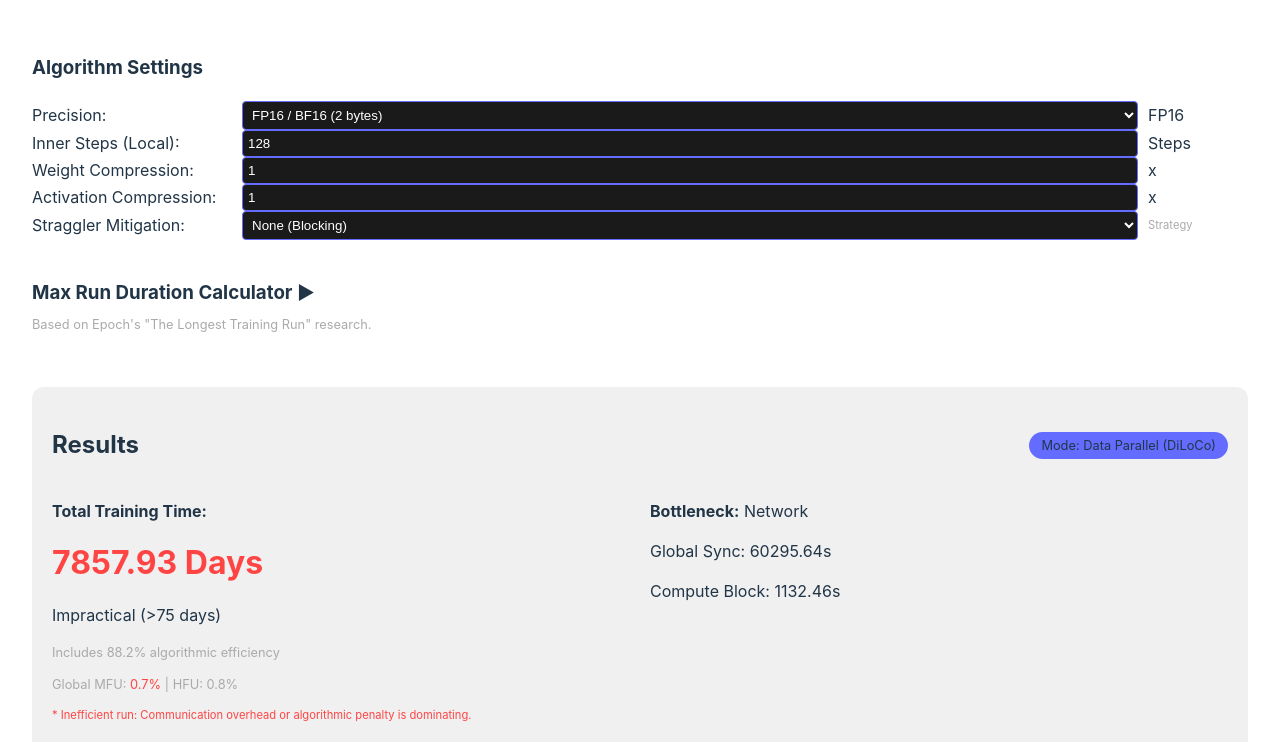
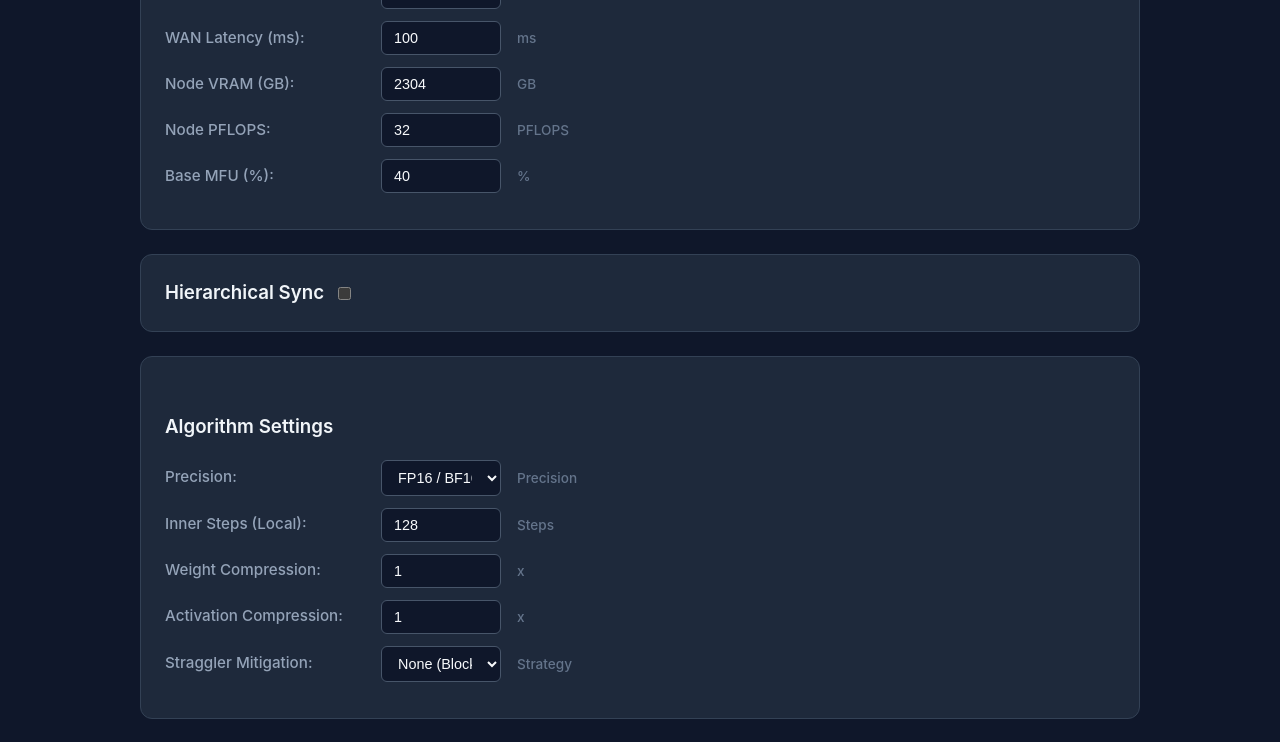
Before and after one commit to robirahman/miri-decentralized-training-report, a React (Vite) app in the folder simulator-web/: page / in a window 1280 px wide. Shown: the part 600-1342 px from the top of the page. Built offline with nearby package versions, Linux system fonts and the light colour scheme.

Commit message:
style: overhaul UI with professional dark theme and fix growth defaults

```diff
--- a/simulator-web/src/App.tsx
+++ b/simulator-web/src/App.tsx
@@ -5,20 +5,22 @@ const GrowthInput = ({ label, value, onChange }: { label: string, value: number,
   const percent = (multiple - 1) * 100;
 
   const inputStyle = {
-    background: '#1a1a1a',
-    color: 'white',
-    border: '1px solid #646cff',
-    padding: '5px',
-    borderRadius: '4px',
-    width: '100%',
+    background: '#2a2a2a',
+    color: '#e2e8f0',
+    border: '1px solid #475569',
+    padding: '6px 10px',
+    borderRadius: '6px',
+    width: '80px',
+    fontSize: '0.9em',
+    outline: 'none',
     boxSizing: 'border-box' as const
   };
 
   return (
-    <div style={{ display: 'grid', gridTemplateColumns: '140px 1fr 1fr 1fr', gap: '10px', alignItems: 'end', marginBottom: '15px' }}>
-      <label style={{ paddingBottom: '8px', fontSize: '0.9em' }}>{label}</label>
-      <div style={{ display: 'flex', flexDirection: 'column', gap: '4px' }}>
-        <span style={{ fontSize: '0.7em', color: '#aaa' }}>OOM/yr</span>
+    <div style={{ display: 'grid', gridTemplateColumns: '140px 100px 100px 100px', gap: '15px', alignItems: 'center', marginBottom: '12px' }}>
+      <label style={{ fontSize: '0.9em', fontWeight: 500, color: '#94a3b8' }}>{label}</label>
+      <div style={{ display: 'flex', flexDirection: 'column', gap: '2px' }}>
+        <span style={{ fontSize: '0.65em', color: '#64748b', textTransform: 'uppercase' as const, letterSpacing: '0.05em' }}>OOM/yr</span>
         <input
           type="number"
           step="0.01"
@@ -27,8 +29,8 @@ const GrowthInput = ({ label, value, onChange }: { label: string, value: number,
           style={inputStyle}
         />
       </div>
-      <div style={{ display: 'flex', flexDirection: 'column', gap: '4px' }}>
-        <span style={{ fontSize: '0.7em', color: '#aaa' }}>%/yr</span>
+      <div style={{ display: 'flex', flexDirection: 'column', gap: '2px' }}>
+        <span style={{ fontSize: '0.65em', color: '#64748b', textTransform: 'uppercase' as const, letterSpacing: '0.05em' }}>%/yr</span>
         <input
           type="number"
           step="1"
@@ -37,8 +39,8 @@ const GrowthInput = ({ label, value, onChange }: { label: string, value: number,
           style={inputStyle}
         />
       </div>
-      <div style={{ display: 'flex', flexDirection: 'column', gap: '4px' }}>
-        <span style={{ fontSize: '0.7em', color: '#aaa' }}>Multiple</span>
+      <div style={{ display: 'flex', flexDirection: 'column', gap: '2px' }}>
+        <span style={{ fontSize: '0.65em', color: '#64748b', textTransform: 'uppercase' as const, letterSpacing: '0.05em' }}>Multiple</span>
         <input
           type="number"
           step="0.1"
@@ -84,9 +86,9 @@ function App() {
 
   // The Longest Training Run Calculator
   const [showLongestRunCalc, setShowLongestRunCalc] = useState(false)
-  const [hwGrowth, setHwGrowth] = useState(0.37)
-  const [swGrowth, setSwGrowth] = useState(2.0)
-  const [investGrowth, setInvestGrowth] = useState(2.5)
+  const [hwGrowth, setHwGrowth] = useState(Math.log10(1.37))
+  const [swGrowth, setSwGrowth] = useState(Math.log10(3))
+  const [investGrowth, setInvestGrowth] = useState(Math.log10(3.5))
 
   const [results, setResults] = useState<any>(null)
 
@@ -255,7 +257,6 @@ function App() {
               step="10"
               value={parameters / 1e9}
               onChange={(e) => setParameters(Number(e.target.value) * 1e9)}
-              style={{ background: '#1a1a1a', color: 'white', border: '1px solid #646cff', padding: '5px', borderRadius: '4px' }}
             />
             <span>B</span>
           </div>
@@ -268,7 +269,6 @@ function App() {
               step="0.1"
               value={tokens / 1e12}
               onChange={(e) => setTokens(Number(e.target.value) * 1e12)}
-              style={{ background: '#1a1a1a', color: 'white', border: '1px solid #646cff', padding: '5px', borderRadius: '4px' }}
             />
             <span>T</span>
           </div>
@@ -285,7 +285,6 @@ function App() {
               step="1"
               value={numNodes}
               onChange={(e) => setNumNodes(Number(e.target.value))}
-              style={{ background: '#1a1a1a', color: 'white', border: '1px solid #646cff', padding: '5px', borderRadius: '4px' }}
             />
             <span>Nodes</span>
           </div>
@@ -298,7 +297,6 @@ function App() {
               step="10"
               value={bandwidthMbps}
               onChange={(e) => setBandwidthMbps(Number(e.target.value))}
-              style={{ background: '#1a1a1a', color: 'white', border: '1px solid #646cff', padding: '5px', borderRadius: '4px' }}
             />
             <span>Mbps</span>
           </div>
@@ -311,7 +309,6 @@ function App() {
               step="10"
               value={latencyMs}
               onChange={(e) => setLatencyMs(Number(e.target.value))}
-              style={{ background: '#1a1a1a', color: 'white', border: '1px solid #646cff', padding: '5px', borderRadius: '4px' }}
             />
             <span>ms</span>
           </div>
@@ -324,7 +321,6 @@ function App() {
               step="8"
               value={vramPerNode}
               onChange={(e) => setVramPerNode(Number(e.target.value))}
-              style={{ background: '#1a1a1a', color: 'white', border: '1px solid #646cff', padding: '5px', borderRadius: '4px' }}
             />
             <span>GB</span>
           </div>
@@ -337,7 +333,6 @@ function App() {
               step="1"
               value={pflopsPerNode}
               onChange={(e) => setPflopsPerNode(Number(e.target.value))}
-              style={{ background: '#1a1a1a', color: 'white', border: '1px solid #646cff', padding: '5px', borderRadius: '4px' }}
             />
             <span>PFLOPS</span>
           </div>
@@ -350,7 +345,6 @@ function App() {
               step="1"
               value={mfu * 100}
               onChange={(e) => setMfu(Number(e.target.value) / 100)}
-              style={{ background: '#1a1a1a', color: 'white', border: '1px solid #646cff', padding: '5px', borderRadius: '4px' }}
             />
             <span>%</span>
           </div>
@@ -363,11 +357,11 @@ function App() {
 
         <section>
           <div style={{ display: 'flex', gap: '10px', alignItems: 'center' }}>
-            <h3>Hierarchical Sync</h3>
+            <h3 style={{ margin: 0 }}>Hierarchical Sync</h3>
             <input type="checkbox" checked={useHierarchy} onChange={(e) => setUseHierarchy(e.target.checked)} />
           </div>
           {useHierarchy && (
-            <div style={{ borderLeft: '2px solid #646cff', paddingLeft: '15px' }}>
+            <div style={{ borderLeft: '2px solid #38bdf8', paddingLeft: '15px', marginTop: '1.5rem' }}>
               <div className="input-group">
                 <label>Group Nodes:</label>
                 <input
@@ -377,7 +371,6 @@ function App() {
                   step="1"
                   value={nodesPerGroup}
                   onChange={(e) => setNodesPerGroup(Number(e.target.value))}
-                  style={{ background: '#1a1a1a', color: 'white', border: '1px solid #646cff', padding: '5px', borderRadius: '4px' }}
                 />
                 <span>Nodes</span>
               </div>
@@ -390,7 +383,6 @@ function App() {
                   step="100"
                   value={regionalBandwidth}
                   onChange={(e) => setRegionalBandwidth(Number(e.target.value))}
-                  style={{ background: '#1a1a1a', color: 'white', border: '1px solid #646cff', padding: '5px', borderRadius: '4px' }}
                 />
                 <span>Mbps</span>
               </div>
@@ -403,7 +395,6 @@ function App() {
                   step="1"
                   value={regionalLatency}
                   onChange={(e) => setRegionalLatency(Number(e.target.value))}
-                  style={{ background: '#1a1a1a', color: 'white', border: '1px solid #646cff', padding: '5px', borderRadius: '4px' }}
                 />
                 <span>ms</span>
               </div>
@@ -416,7 +407,6 @@ function App() {
                   step="1"
                   value={regionalSteps}
                   onChange={(e) => setRegionalSteps(Number(e.target.value))}
-                  style={{ background: '#1a1a1a', color: 'white', border: '1px solid #646cff', padding: '5px', borderRadius: '4px' }}
                 />
                 <span>Steps</span>
               </div>
@@ -428,12 +418,12 @@ function App() {
           <h3>Algorithm Settings</h3>
           <div className="input-group">
             <label>Precision:</label>
-            <select value={precision} onChange={(e) => setPrecision(e.target.value)} style={{ background: '#1a1a1a', color: 'white', border: '1px solid #646cff', padding: '5px', borderRadius: '4px' }}>
+            <select value={precision} onChange={(e) => setPrecision(e.target.value)}>
               <option value="FP16">FP16 / BF16 (2 bytes)</option>
               <option value="FP8">FP8 (1 byte)</option>
               <option value="FP4">FP4 (0.5 byte)</option>
             </select>
-            <span>{precision}</span>
+            <span>Precision</span>
           </div>
           <div className="input-group">
             <label>Inner Steps (Local):</label>
@@ -444,7 +434,6 @@ function App() {
               step="1"
               value={innerSteps}
               onChange={(e) => setInnerSteps(Number(e.target.value))}
-              style={{ background: '#1a1a1a', color: 'white', border: '1px solid #646cff', padding: '5px', borderRadius: '4px' }}
             />
             <span>Steps</span>
           </div>
@@ -457,7 +446,6 @@ function App() {
               step="1"
               value={compression}
               onChange={(e) => setCompression(Number(e.target.value))}
-              style={{ background: '#1a1a1a', color: 'white', border: '1px solid #646cff', padding: '5px', borderRadius: '4px' }}
             />
             <span>x</span>
           </div>
@@ -470,7 +458,6 @@ function App() {
               step="1"
               value={ppCompression}
               onChange={(e) => setPpCompression(Number(e.target.value))}
-              style={{ background: '#1a1a1a', color: 'white', border: '1px solid #646cff', padding: '5px', borderRadius: '4px' }}
             />
             <span>x</span>
           </div>
@@ -479,30 +466,29 @@ function App() {
             <select
               value={stragglerStrategy}
               onChange={(e) => setStragglerStrategy(e.target.value)}
-              style={{ background: '#1a1a1a', color: 'white', border: '1px solid #646cff', padding: '5px', borderRadius: '4px' }}
             >
               <option value="none">None (Blocking)</option>
               <option value="threshold">Threshold (90% cut-off)</option>
               <option value="redundancy">Backup Workers (10% extra)</option>
             </select>
-            <span style={{ fontSize: '0.7em', color: '#aaa' }}>Strategy</span>
+            <span>Strategy</span>
           </div>
         </section>
 
         <section>
           <div style={{ display: 'flex', gap: '10px', alignItems: 'center', cursor: 'pointer' }} onClick={() => setShowLongestRunCalc(!showLongestRunCalc)}>
-            <h3>Max Run Duration Calculator {showLongestRunCalc ? '▼' : '▶'}</h3>
+            <h3 style={{ margin: 0 }}>Max Run Duration Calculator {showLongestRunCalc ? '▼' : '▶'}</h3>
           </div>
-          <p style={{ fontSize: '0.8em', color: '#aaa', marginTop: '-10px' }}>
+          <p style={{ fontSize: '0.8em', color: '#64748b', marginTop: '4px' }}>
             Based on Epoch's "The Longest Training Run" research.
           </p>
           {showLongestRunCalc && (
-            <div style={{ borderLeft: '2px solid #646cff', paddingLeft: '15px', marginBottom: '20px', marginTop: '10px' }}>
+            <div style={{ borderLeft: '2px solid #38bdf8', paddingLeft: '15px', marginBottom: '20px', marginTop: '1.5rem' }}>
               <GrowthInput label="HW Growth" value={hwGrowth} onChange={setHwGrowth} />
               <GrowthInput label="SW Growth" value={swGrowth} onChange={setSwGrowth} />
               <GrowthInput label="Invest Growth" value={investGrowth} onChange={setInvestGrowth} />
 
-              <p style={{ fontSize: '0.75em', color: '#888', marginTop: '10px' }}>
+              <p style={{ fontSize: '0.75em', color: '#64748b', marginTop: '15px' }}>
                 * High growth rates suggest shorter optimal runs, as delaying for better tech/budget becomes more attractive.
                 Calculated as L = 1 / Σ(OOM/yr).
               </p>
@@ -511,40 +497,42 @@ function App() {
         </section>
 
         {results && (
-          <div className="results-card" style={{ border: results.isSharded ? '2px solid #646cff' : 'none' }}>
-            <div style={{ display: 'flex', justifyContent: 'space-between', alignItems: 'center' }}>
-              <h2>Results</h2>
-              <span style={{ background: '#646cff', padding: '4px 12px', borderRadius: '20px', fontSize: '0.8em' }}>
-                Mode: {results.mode}
+          <div className="results-card" style={{ borderTop: results.isSharded ? '4px solid #38bdf8' : '1px solid #334155' }}>
+            <div style={{ display: 'flex', justifyContent: 'space-between', alignItems: 'center', marginBottom: '1.5rem' }}>
+              <h2 style={{ margin: 0 }}>Results</h2>
+              <span style={{ background: '#38bdf8', color: '#0f172a', padding: '4px 12px', borderRadius: '20px', fontSize: '0.75em', fontWeight: 700, textTransform: 'uppercase' }}>
+                {results.mode}
               </span>
             </div>
 
-            <div style={{ display: 'grid', gridTemplateColumns: '1fr 1fr', gap: '20px' }}>
+            <div style={{ display: 'grid', gridTemplateColumns: '1fr 1fr', gap: '30px' }}>
               <div>
-                <p><strong>Total Training Time:</strong></p>
-                <h1 style={{ color: results.days < 365 ? '#4caf50' : '#ff4444', margin: 0 }}>{results.days} Days</h1>
-                <p>{results.feasibility}</p>
-                <p style={{ fontSize: '0.8em', color: '#aaa' }}>Includes {results.efficiency}% algorithmic efficiency</p>
-                <p style={{ fontSize: '0.8em', color: '#aaa' }}>
-                  Global MFU: <span style={{ color: results.globalMfu < 20 ? '#ff4444' : '#aaa' }}>{results.globalMfu}%</span> |
-                  HFU: {results.globalHfu}%
-                </p>
+                <p style={{ color: '#94a3b8', margin: '0 0 4px 0', fontSize: '0.9em' }}>Total Training Time</p>
+                <h1 style={{ color: results.days < 365 ? '#10b981' : '#f43f5e', margin: 0 }}>{results.days} Days</h1>
+                <p style={{ fontWeight: 600, marginTop: '8px' }}>{results.feasibility}</p>
+                <div style={{ fontSize: '0.85em', color: '#64748b', marginTop: '12px', display: 'flex', flexDirection: 'column', gap: '4px' }}>
+                  <span>{results.efficiency}% algorithmic efficiency</span>
+                  <span>Global MFU: <span style={{ color: results.globalMfu < 20 ? '#f43f5e' : '#94a3b8' }}>{results.globalMfu}%</span> | HFU: {results.globalHfu}%</span>
+                </div>
                 {results.globalMfu < 20 && (
-                  <p style={{ fontSize: '0.7em', color: '#ff4444' }}>
+                  <p style={{ fontSize: '0.75em', color: '#f43f5e', marginTop: '12px' }}>
                     * Inefficient run: Communication overhead or algorithmic penalty is dominating.
                   </p>
                 )}
               </div>
-              <div>
-                <p><strong>Bottleneck:</strong> {results.bottleneck}</p>
-                <p>Global Sync: {results.globalCommSec}s</p>
-                {useHierarchy && <p>Regional Sync: {results.regionalCommSec}s</p>}
-                <p>Compute Block: {results.computeBlockSec}s</p>
+
+              <div style={{ background: '#1e293b', padding: '15px', borderRadius: '10px', border: '1px solid #334155' }}>
+                <p style={{ color: '#94a3b8', margin: '0 0 8px 0', fontSize: '0.85em', fontWeight: 600 }}>Bottleneck: {results.bottleneck}</p>
+                <div style={{ display: 'flex', flexDirection: 'column', gap: '6px', fontSize: '0.85em', color: '#cbd5e1' }}>
+                  <p style={{ margin: 0 }}>Global Sync: {results.globalCommSec}s</p>
+                  {useHierarchy && <p style={{ margin: 0 }}>Regional Sync: {results.regionalCommSec}s</p>}
+                  <p style={{ margin: 0 }}>Compute Block: {results.computeBlockSec}s</p>
+                </div>
               </div>
             </div>
 
             {results.isSharded && (
-              <div style={{ marginTop: '10px', fontSize: '0.9em', color: '#aaa', maxWidth: '100%', overflowWrap: 'break-word' }}>
+              <div style={{ marginTop: '20px', fontSize: '0.8em', color: '#64748b', maxWidth: '100%', overflowWrap: 'break-word', fontStyle: 'italic' }}>
                 * Model exceeds single-node VRAM. Pipeline Parallelism is active.
                 Network latency adds idle time to every micro-batch handover.
               </div>
--- a/simulator-web/src/index.css
+++ b/simulator-web/src/index.css
@@ -1,11 +1,11 @@
 :root {
-  font-family: Inter, system-ui, Avenir, Helvetica, Arial, sans-serif;
+  font-family: 'Inter', system-ui, -apple-system, sans-serif;
   line-height: 1.5;
   font-weight: 400;
 
-  color-scheme: light dark;
-  color: rgba(255, 255, 255, 0.87);
-  background-color: #242424;
+  color-scheme: dark;
+  color: #e2e8f0;
+  background-color: #0f172a;
 
   font-synthesis: none;
   text-rendering: optimizeLegibility;
@@ -16,79 +16,112 @@
 body {
   margin: 0;
   display: flex;
-  place-items: center;
-  min-width: 320px;
+  justify-content: center;
   min-height: 100vh;
+  background-color: #0f172a;
 }
 
 #root {
-  max-width: 1280px;
+  max-width: 1000px;
   width: 100%;
-  margin: 0 auto;
-  padding: 2rem;
-  text-align: center;
+  padding: 3rem 2rem;
 }
 
-.card {
-  padding: 2em;
+h1 {
+  font-size: 2.2em;
+  font-weight: 700;
+  color: #f8fafc;
+  margin-bottom: 0.5rem;
 }
 
-.read-the-docs {
-  color: #888;
-}
-
-button {
-  border-radius: 8px;
-  border: 1px solid transparent;
-  padding: 0.6em 1.2em;
-  font-size: 1em;
-  font-weight: 500;
-  font-family: inherit;
-  background-color: #1a1a1a;
-  cursor: pointer;
-  transition: border-color 0.25s;
-}
-button:hover {
-  border-color: #646cff;
-}
-button:focus,
-button:focus-visible {
-  outline: 4px auto -webkit-focus-ring-color;
-}
-
-@media (prefers-color-scheme: light) {
-  :root {
-    color: #213547;
-    background-color: #ffffff;
-  }
-  button {
-    background-color: #f9f9f9;
-  }
+h3 {
+  color: #f1f5f9;
+  font-weight: 600;
+  margin-top: 2rem;
 }
 
 .simulator-container {
   display: flex;
   flex-direction: column;
-  gap: 20px;
+  gap: 1.5rem;
   text-align: left;
+}
+
+section {
+  background: #1e293b;
+  padding: 1.5rem;
+  border-radius: 12px;
+  border: 1px solid #334155;
 }
 
 .input-group {
   display: grid;
-  grid-template-columns: 200px 1fr 100px;
+  grid-template-columns: 200px 120px 80px;
   align-items: center;
-  gap: 10px;
+  gap: 1rem;
+  margin-bottom: 0.75rem;
+}
+
+.input-group label {
+  font-size: 0.95em;
+  color: #94a3b8;
+  font-weight: 500;
+}
+
+.input-group span {
+  font-size: 0.85em;
+  color: #64748b;
+  font-weight: 500;
+}
+
+input[type="number"], select {
+  background: #0f172a;
+  color: #f8fafc;
+  border: 1px solid #475569;
+  padding: 0.5rem 0.75rem;
+  border-radius: 6px;
+  font-size: 0.9em;
+  transition: all 0.2s;
+  outline: none;
+}
+
+input[type="number"]:focus, select:focus {
+  border-color: #38bdf8;
+  box-shadow: 0 0 0 2px rgba(56, 189, 248, 0.1);
 }
 
 .results-card {
-  background: #333;
-  padding: 20px;
-  border-radius: 12px;
-  margin-top: 20px;
+  background: #0f172a;
+  padding: 2rem;
+  border-radius: 16px;
+  margin-top: 2rem;
+  border: 1px solid #334155;
+  box-shadow: 0 10px 25px -5px rgba(0, 0, 0, 0.3);
 }
 
-@media (prefers-color-scheme: light) {
-  .results-card {
-    background: #f0f0f0;
-  }
+.results-card h2 {
+  margin-top: 0;
+  color: #f8fafc;
 }
+
+.results-card h1 {
+  font-size: 3rem;
+  margin: 0.5rem 0;
+}
+
+button {
+  border-radius: 8px;
+  border: 1px solid #334155;
+  padding: 0.6em 1.2em;
+  font-size: 1em;
+  font-weight: 500;
+  background-color: #1e293b;
+  color: #f8fafc;
+  cursor: pointer;
+  transition: all 0.25s;
+}
+
+button:hover {
+  background-color: #334155;
+  border-color: #475569;
+}
```
